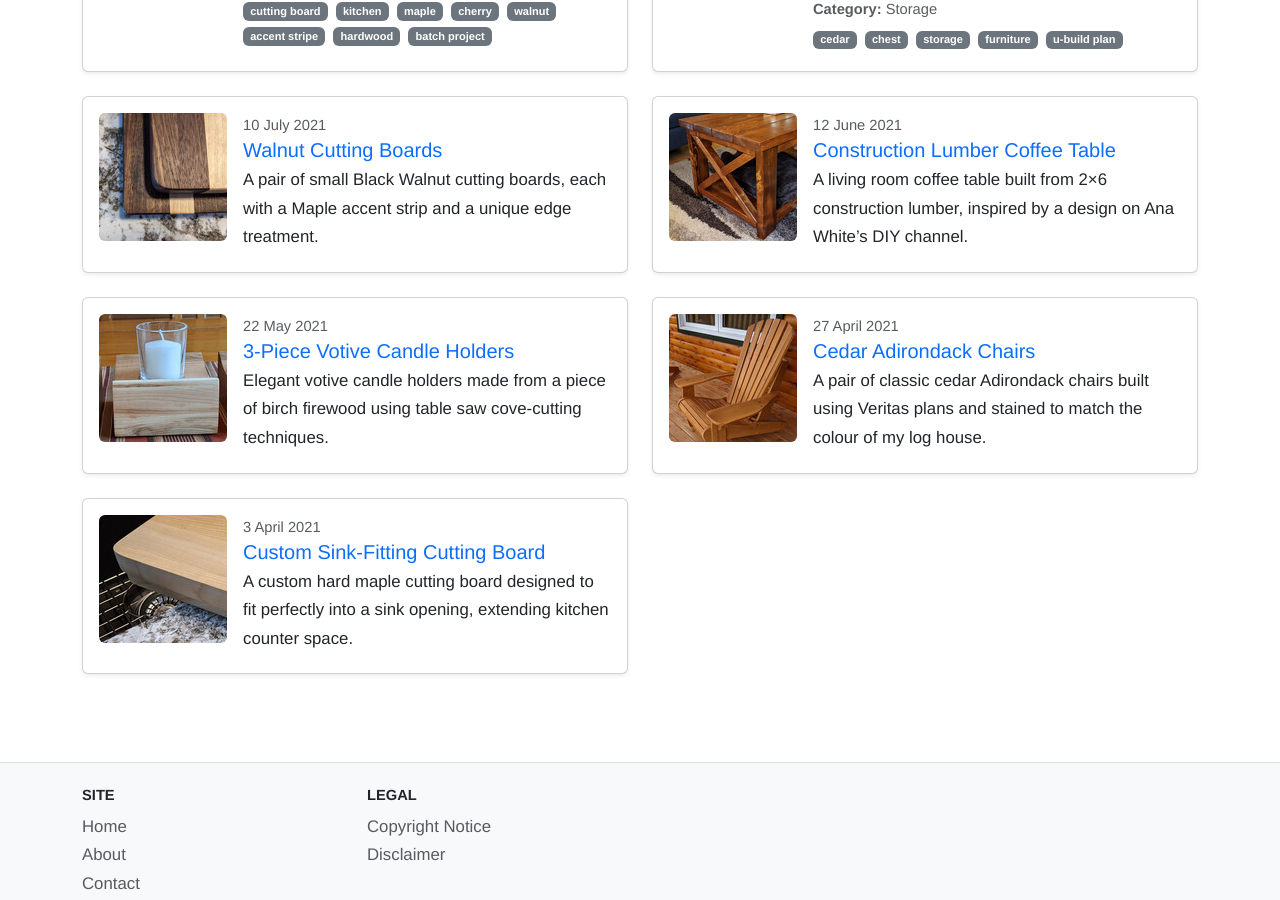
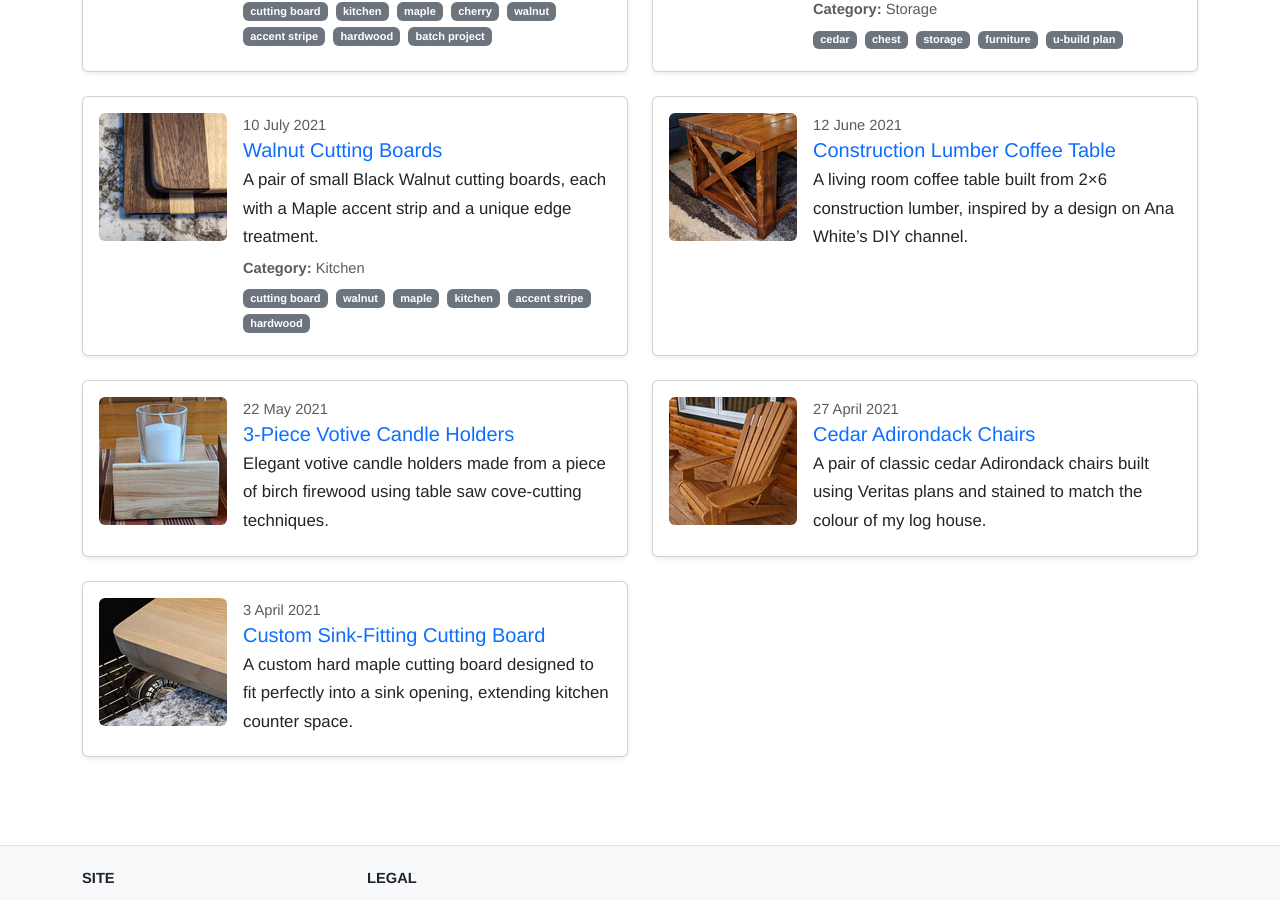
Before and after one commit to bpg1968/bgiroux.ca, a Jekyll site: the page built from projects/woodworking/index.md, in a window 1280 px wide and 900 px high, scrolled down 547 px. Built offline with Jekyll 4.4.1, drawn with Linux system fonts in a browser that asks for light colours.

Commit message:
Modified Walnut Cutting Board page to include Category and Labels

```diff
--- a/_woodworking/cutting-board-02.md
+++ b/_woodworking/cutting-board-02.md
@@ -2,6 +2,8 @@
 title: "Walnut Cutting Boards"
 date: 2021-07-10
 description: "A pair of small Black Walnut cutting boards, each with a Maple accent strip and a unique edge treatment."
+category: Kitchen
+labels: [ cutting board, walnut, maple, kitchen, accent stripe, hardwood ]
 image: /assets/images/woodworking/Cutting_Board_02.jpg
 thumbnail: /assets/images/woodworking/Cutting_Board_02-thumb.jpg
 layout: woodworking
```
